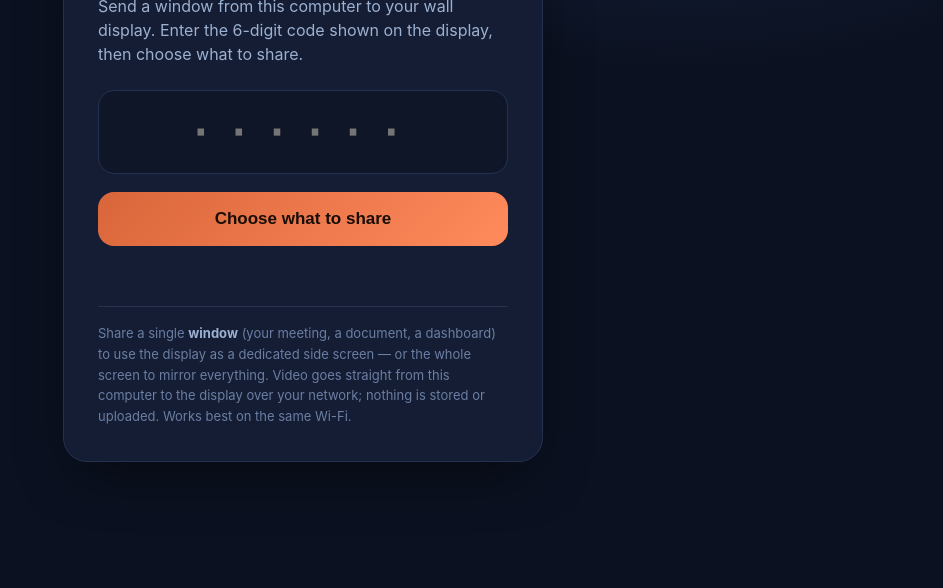
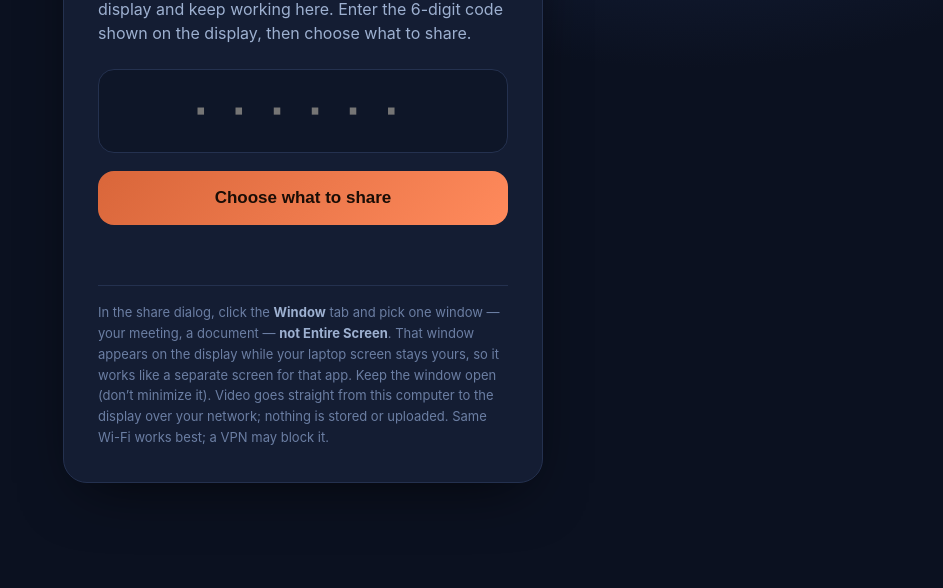
Before and after one commit to RoutineGenius/portal-cast, a plain HTML site: page index.html in a window 1280 px wide. Shown: the part 212-800 px from the top of the page, without its empty margins (337-1280 px from the left). Drawn offline with Linux system fonts and the light colour scheme.

Commit message:
Prefer window share; clearer guidance

```diff
--- a/index.html
+++ b/index.html
@@ -18,12 +18,12 @@ button:disabled{opacity:.5;cursor:default}
 </style></head><body>
 <div class="box">
   <h1>📺 Second Screen</h1>
-  <p class="sub">Send a window from this computer to your wall display. Enter the 6-digit code shown on the display, then choose what to share.</p>
+  <p class="sub">Put a window from this computer onto your wall display and keep working here. Enter the 6-digit code shown on the display, then choose what to share.</p>
   <div class="code"><input id="code" inputmode="numeric" maxlength="6" placeholder="······" autocomplete="off"></div>
   <button id="go">Choose what to share</button>
   <button id="stop">Stop sharing</button>
   <div class="st" id="st"></div>
-  <div class="tip">Share a single <b>window</b> (your meeting, a document, a dashboard) to use the display as a dedicated side screen — or the whole screen to mirror everything. Video goes straight from this computer to the display over your network; nothing is stored or uploaded. Works best on the same Wi-Fi.</div>
+  <div class="tip">In the share dialog, click the <b>Window</b> tab and pick one window — your meeting, a document — <b>not Entire Screen</b>. That window appears on the display while your laptop screen stays yours, so it works like a separate screen for that app. Keep the window open (don&rsquo;t minimize it). Video goes straight from this computer to the display over your network; nothing is stored or uploaded. Same Wi-Fi works best; a VPN may block it.</div>
 </div>
 <script src="https://unpkg.com/peerjs@1.5.4/dist/peerjs.min.js"></script>
 <script>
@@ -37,7 +37,7 @@ stop.onclick=function(){ end(); say('Stopped.'); };
 go.onclick=async function(){
   var c=(code.value||'').replace(/\D/g,''); if(c.length!==6){ say('Enter the 6-digit code from the display.','err'); return; }
   go.disabled=true;
-  try{ stream=await navigator.mediaDevices.getDisplayMedia({video:{frameRate:{ideal:30},width:{ideal:1920},height:{ideal:1080}},audio:false}); }
+  try{ stream=await navigator.mediaDevices.getDisplayMedia({video:{displaySurface:'window',frameRate:{ideal:30},width:{ideal:1920},height:{ideal:1080}},audio:false}); }
   catch(e){ go.disabled=false; say(e&&e.name==='NotAllowedError'?'Sharing was cancelled.':'Could not start screen share: '+(e&&e.name||e),'err'); return; }
   stream.getVideoTracks()[0].addEventListener('ended',function(){ end(); say('Sharing ended.'); });
   try{ stream.getVideoTracks()[0].contentHint='detail'; }catch(e){}
```
